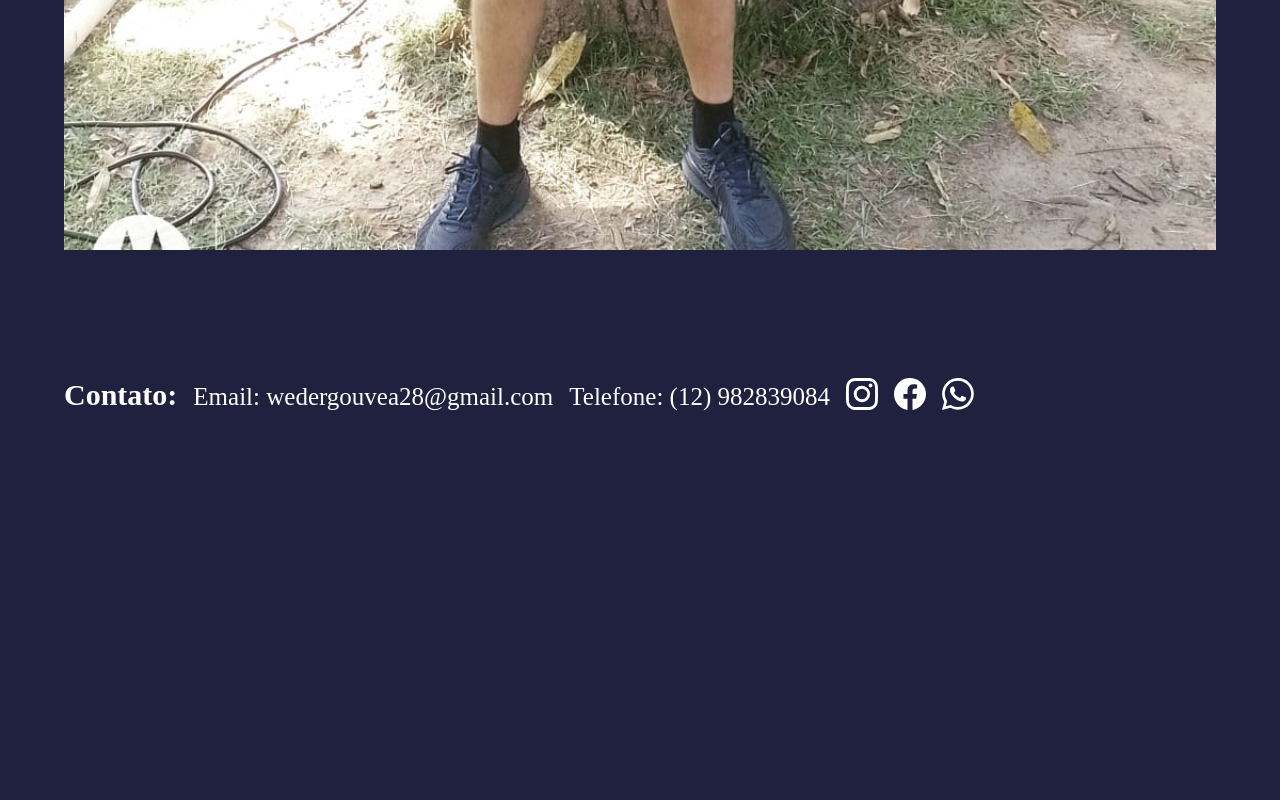
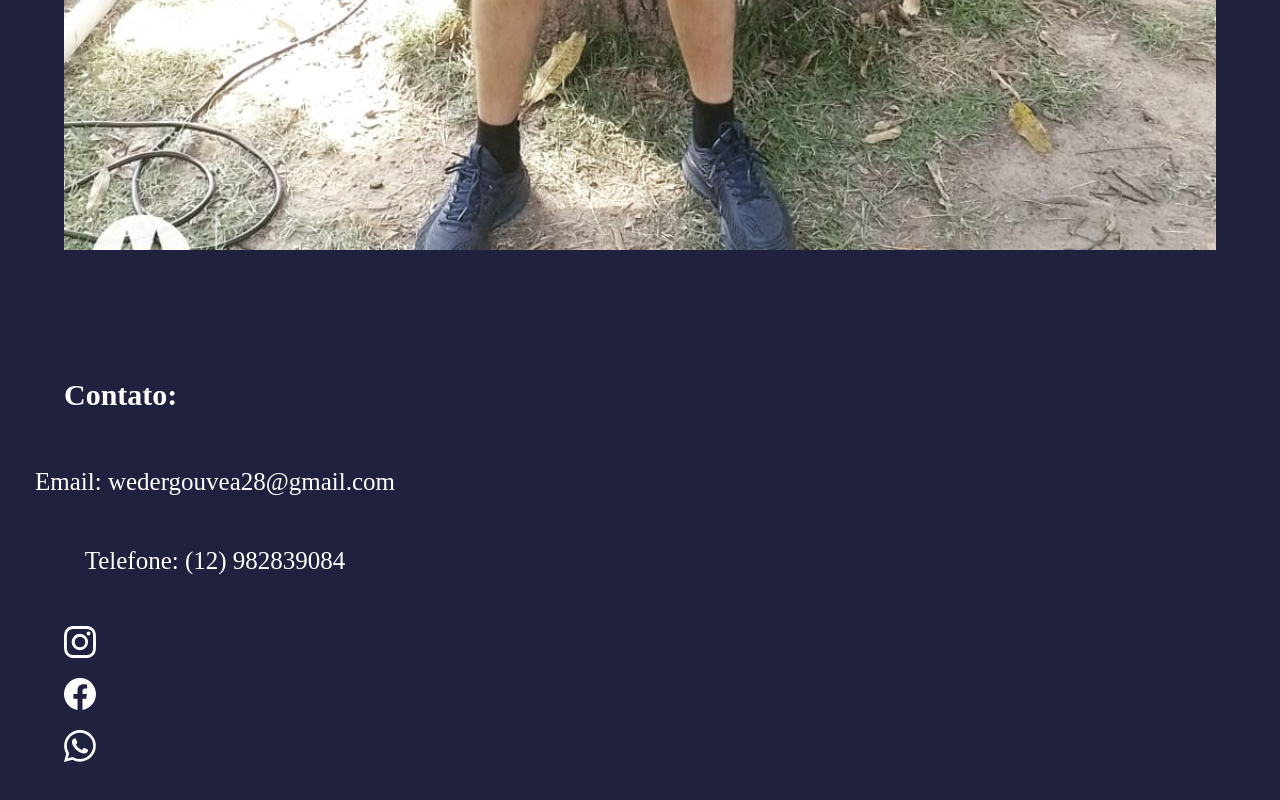
Before and after one commit to Cleiton2025/Bombeiro-Civil, a plain HTML site: page index.html in a window 1280 px wide. Shown: the part 9519-10319 px from the top of the page. Before the commit the page ends 10035 px from the top, so only its background shows below. Drawn offline with Linux system fonts and the light colour scheme.

Commit message:
ajuste no footer

```diff
--- a/style.css
+++ b/style.css
@@ -207,17 +207,19 @@ footer {
     padding: 4rem;
     display: flex;
     gap: 1rem;
+    flex-direction: column;
 
 }
 
 footer p {
     display: flex;
-    flex-direction: column;
     color: white;
     align-items: center;
     justify-content: center;
     margin-bottom: 35px;
+    margin-left: -850px;
     font-size: 25px;
+
 
 }
 
```
